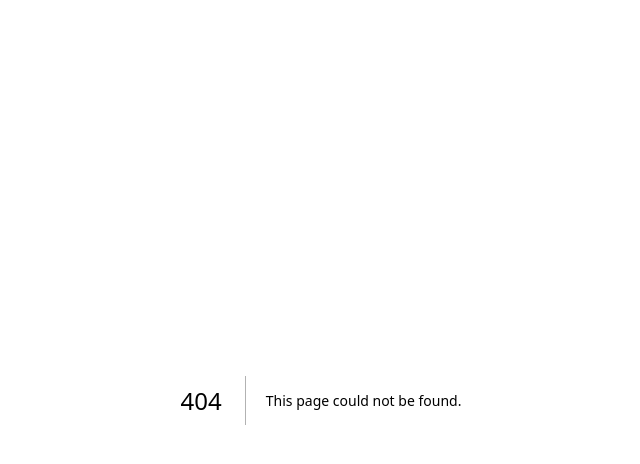
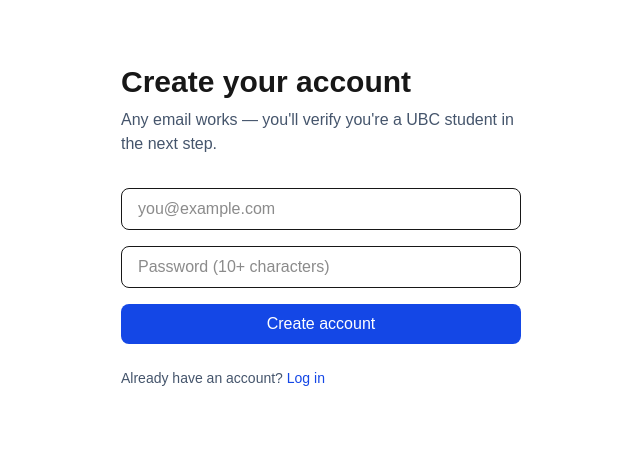
Before and after one commit to rhgiang/ubc-flow, a Next.js app: page /signup in a window 1280 px wide. Before the commit this address had no page. Shown: the top 464 px of the page, without its empty margins (319-959 px from the left). Built offline with nearby package versions, Linux system fonts and the light colour scheme; no server answers.

Commit message:
feat: add signup and login with Auth.js credentials

```diff
--- a/package.json
+++ b/package.json
@@ -22,6 +22,7 @@
     "dotenv": "^17.4.2",
     "exceljs": "^4.4.0",
     "next": "16.3.1",
+    "next-auth": "^5.0.0-beta.32",
     "react": "19.2.8",
     "react-dom": "19.2.8"
   },
--- /dev/null
+++ b/src/app/(auth)/login/page.tsx
@@ -0,0 +1,71 @@
+'use client';
+
+import { useState } from 'react';
+import { useRouter } from 'next/navigation';
+import Link from 'next/link';
+import { signIn } from 'next-auth/react';
+
+export default function LoginPage() {
+  const [error, setError] = useState<string | null>(null);
+  const [busy, setBusy] = useState(false);
+  const router = useRouter();
+
+  async function onSubmit(e: React.FormEvent<HTMLFormElement>) {
+    e.preventDefault();
+    setBusy(true);
+    setError(null);
+
+    const form = new FormData(e.currentTarget);
+    const result = await signIn('credentials', {
+      email: String(form.get('email')),
+      password: String(form.get('password')),
+      redirect: false,
+    });
+
+    if (result?.error) {
+      // Deliberately does not say WHICH was wrong — that would let an attacker
+      // enumerate which emails have accounts.
+      setError('Invalid email or password.');
+      setBusy(false);
+      return;
+    }
+    router.push('/');
+  }
+
+  return (
+    <main className="mx-auto max-w-md px-6 py-16">
+      <h1 className="text-3xl font-semibold">Log in</h1>
+
+      <form onSubmit={onSubmit} className="mt-8 space-y-4">
+        <input
+          name="email"
+          type="email"
+          required
+          placeholder="you@example.com"
+          className="w-full rounded-lg border px-4 py-2"
+        />
+        <input
+          name="password"
+          type="password"
+          required
+          placeholder="Password"
+          className="w-full rounded-lg border px-4 py-2"
+        />
+        {error && <p className="text-sm text-red-700">{error}</p>}
+        <button
+          disabled={busy}
+          className="w-full rounded-lg bg-blue-700 px-5 py-2 text-white disabled:opacity-50"
+        >
+          {busy ? 'Signing in…' : 'Log in'}
+        </button>
+      </form>
+
+      <p className="mt-6 text-sm text-slate-600">
+        Need an account?{' '}
+        <Link href="/signup" className="text-blue-700 hover:underline">
+          Sign up
+        </Link>
+      </p>
+    </main>
+  );
+}
--- /dev/null
+++ b/src/app/(auth)/signup/page.tsx
@@ -0,0 +1,74 @@
+'use client';
+
+import { useState } from 'react';
+import { useRouter } from 'next/navigation';
+import Link from 'next/link';
+import { registerUser } from '@/app/actions/auth';
+import { signIn } from 'next-auth/react';
+
+export default function SignupPage() {
+  const [error, setError] = useState<string | null>(null);
+  const [busy, setBusy] = useState(false);
+  const router = useRouter();
+
+  async function onSubmit(e: React.FormEvent<HTMLFormElement>) {
+    e.preventDefault();
+    setBusy(true);
+    setError(null);
+
+    const form = new FormData(e.currentTarget);
+    const email = String(form.get('email'));
+    const password = String(form.get('password'));
+
+    const result = await registerUser(email, password);
+    if (!result.ok) {
+      setError(result.error);
+      setBusy(false);
+      return;
+    }
+
+    await signIn('credentials', { email, password, redirect: false });
+    router.push('/onboarding');
+  }
+
+  return (
+    <main className="mx-auto max-w-md px-6 py-16">
+      <h1 className="text-3xl font-semibold">Create your account</h1>
+      <p className="mt-2 text-slate-600">
+        Any email works — you&apos;ll verify you&apos;re a UBC student in the next step.
+      </p>
+
+      <form onSubmit={onSubmit} className="mt-8 space-y-4">
+        <input
+          name="email"
+          type="email"
+          required
+          placeholder="you@example.com"
+          className="w-full rounded-lg border px-4 py-2"
+        />
+        <input
+          name="password"
+          type="password"
+          required
+          minLength={10}
+          placeholder="Password (10+ characters)"
+          className="w-full rounded-lg border px-4 py-2"
+        />
+        {error && <p className="text-sm text-red-700">{error}</p>}
+        <button
+          disabled={busy}
+          className="w-full rounded-lg bg-blue-700 px-5 py-2 text-white disabled:opacity-50"
+        >
+          {busy ? 'Creating…' : 'Create account'}
+        </button>
+      </form>
+
+      <p className="mt-6 text-sm text-slate-600">
+        Already have an account?{' '}
+        <Link href="/login" className="text-blue-700 hover:underline">
+          Log in
+        </Link>
+      </p>
+    </main>
+  );
+}
--- /dev/null
+++ b/src/app/actions/auth.ts
@@ -0,0 +1,30 @@
+'use server';
+
+import { db } from '@/lib/db';
+import { hashPassword } from '@/lib/hash';
+
+const MIN_PASSWORD = 10;
+const EMAIL_RE = /^[^\s@]+@[^\s@]+\.[^\s@]+$/;
+
+export async function registerUser(
+  email: string,
+  password: string,
+): Promise<{ ok: true; userId: string } | { ok: false; error: string }> {
+  const normalized = email.trim().toLowerCase();
+
+  // Deliberately NOT domain-restricted: email is an account identifier, not
+  // proof of studenthood. The Workday upload is what proves that.
+  if (!EMAIL_RE.test(normalized)) return { ok: false, error: 'Enter a valid email address.' };
+  if (password.length < MIN_PASSWORD) {
+    return { ok: false, error: `Password must be at least ${MIN_PASSWORD} characters.` };
+  }
+
+  const existing = await db.user.findUnique({ where: { email: normalized } });
+  if (existing) return { ok: false, error: 'An account with that email already exists.' };
+
+  const user = await db.user.create({
+    data: { email: normalized, passwordHash: await hashPassword(password) },
+  });
+
+  return { ok: true, userId: user.id };
+}
--- /dev/null
+++ b/src/app/api/auth/[...nextauth]/route.ts
@@ -0,0 +1,3 @@
+import { handlers } from '@/lib/auth';
+
+export const { GET, POST } = handlers;
--- /dev/null
+++ b/src/lib/auth.ts
@@ -0,0 +1,37 @@
+import NextAuth from 'next-auth';
+import Credentials from 'next-auth/providers/credentials';
+import { db } from '@/lib/db';
+import { verifyPassword } from '@/lib/hash';
+
+export const { handlers, auth, signIn, signOut } = NextAuth({
+  // Credentials provider only supports JWT sessions in Auth.js v5 —
+  // database sessions are not an option here.
+  session: { strategy: 'jwt' },
+  pages: { signIn: '/login' },
+  providers: [
+    Credentials({
+      credentials: { email: {}, password: {} },
+      async authorize(creds) {
+        const email = String(creds?.email ?? '').trim().toLowerCase();
+        const password = String(creds?.password ?? '');
+        if (!email || !password) return null;
+
+        const user = await db.user.findUnique({ where: { email } });
+        if (!user?.passwordHash) return null;
+        if (!(await verifyPassword(password, user.passwordHash))) return null;
+
+        return { id: user.id, email: user.email };
+      },
+    }),
+  ],
+  callbacks: {
+    jwt({ token, user }) {
+      if (user) token.uid = user.id;
+      return token;
+    },
+    session({ session, token }) {
+      if (token.uid) session.user.id = String(token.uid);
+      return session;
+    },
+  },
+});
--- /dev/null
+++ b/src/types/next-auth.d.ts
@@ -0,0 +1,9 @@
+import type { DefaultSession } from 'next-auth';
+
+declare module 'next-auth' {
+  interface Session {
+    user: {
+      id: string;
+    } & DefaultSession['user'];
+  }
+}
```
Also changed, not shown: 2 other files (tests, documents, lock files or other folders).
